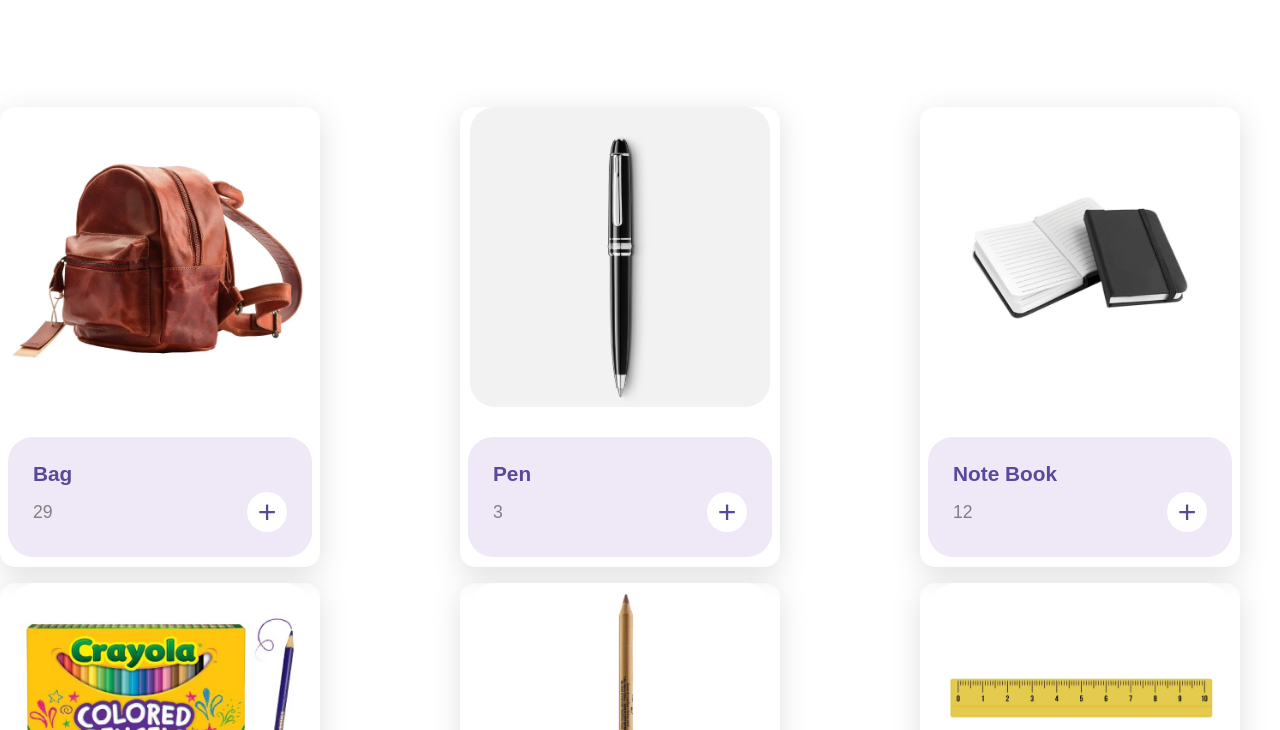
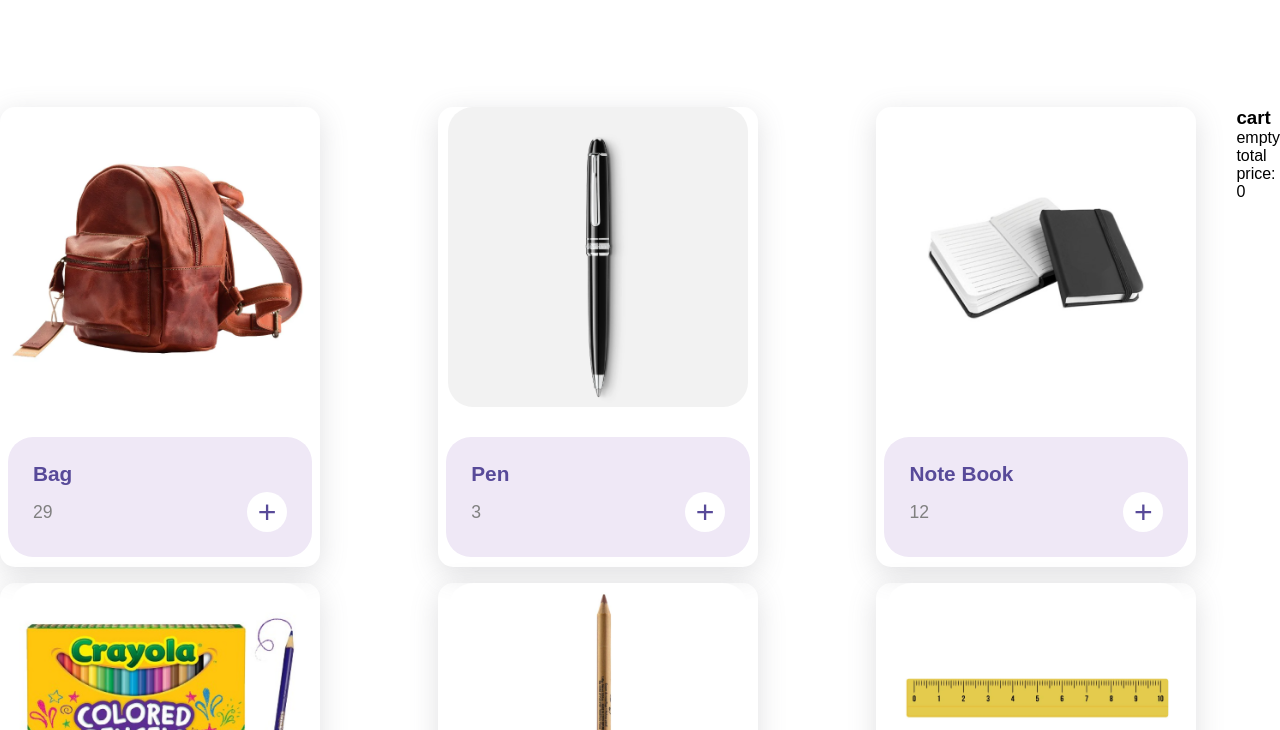
Before and after one commit to RaD01Black/OOP-SHOPPING, a plain HTML site: page index.html in a window 1280 px wide. Shown: the part 70-800 px from the top of the page. Drawn offline with Linux system fonts and the light colour scheme.

Commit message:
Update index.html

```diff
--- a/index.html
+++ b/index.html
@@ -10,6 +10,11 @@
     <header><h1>OOP SHOPPING WEBSITE</h1></header>
     <main>
       <section id="products"></section>
+      <section id="cart">
+        <h3>cart</h3>
+      <section id="card-list">empty</section>
+      <section id="total-price">total price: <span>0</span></section>
+      </section>
     </main>
     <script type="module" src="./app.js">
 
```
